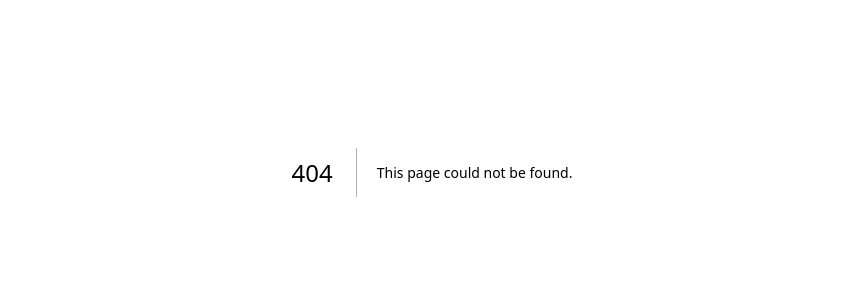
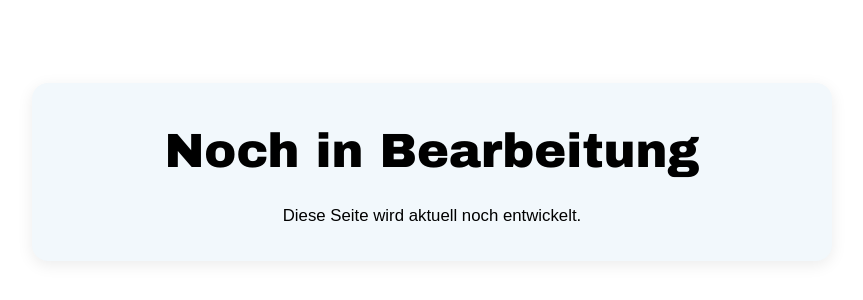
Before and after one commit to franzi3020093/lemonlabs, a Next.js app in the folder symptom-navigator/: page /assessment in a window 1280 px wide. Before the commit this address had no page. Shown: the part 228-528 px from the top of the page, without its empty margins (208-1071 px from the left). Built offline with nearby package versions, Linux system fonts and the light colour scheme.

Commit message:
Add files via upload

```diff
--- /dev/null
+++ b/symptom-navigator/app/assessment/page.tsx
@@ -0,0 +1,54 @@
+export default function AssessmentPage() {
+  return (
+    <main
+      style={{
+        minHeight: "100vh",
+        background: "#FFFFFF",
+        display: "flex",
+        justifyContent: "center",
+        alignItems: "center",
+        fontFamily: "Arial, sans-serif",
+        padding: "20px",
+      }}
+    >
+      <div
+        style={{
+          maxWidth: "800px",
+          width: "100%",
+          textAlign: "center",
+        }}
+      >
+        <div
+          style={{
+            background: "#f2f8fc",
+            borderRadius: "16px",
+            padding: "32px",
+            boxShadow: "0 4px 16px rgba(0,0,0,0.08)",
+          }}
+        >
+          <h1
+            style={{
+              color: "#000000",
+              fontFamily: "Arial Black, Arial, sans-serif",
+              fontSize: "3rem",
+              fontWeight: "700",
+              marginBottom: "16px",
+            }}
+          >
+            Noch in Bearbeitung
+          </h1>
+
+          <p
+            style={{
+              color: "#000000",
+              fontSize: "1.05rem",
+              lineHeight: "1.6",
+            }}
+          >
+            Diese Seite wird aktuell noch entwickelt.
+          </p>
+        </div>
+      </div>
+    </main>
+  );
+}
```
